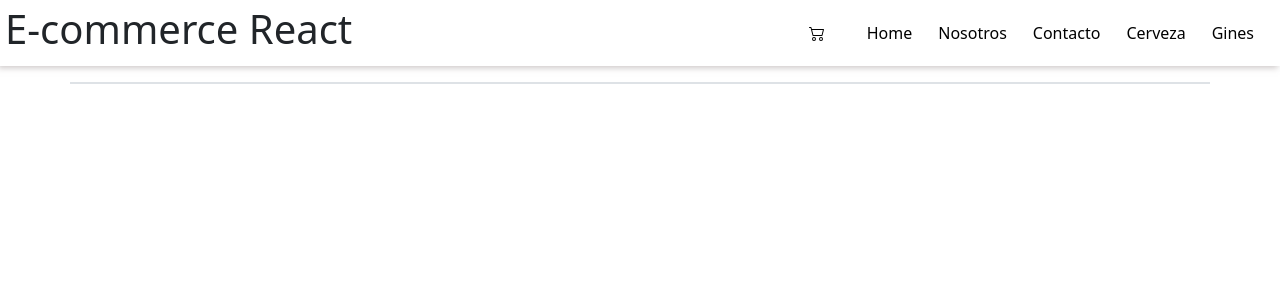
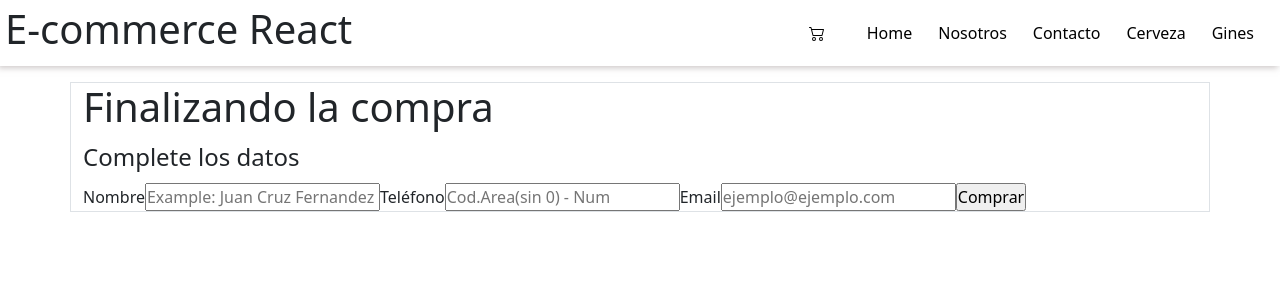
Before and after one commit to JuanCruzFernandez1995/react-app, a React (Create React App) app in the folder mi-react/: page /checkout in a window 1280 px wide. Shown: the top 300 px of the page. Built offline with nearby package versions, Linux system fonts and the light colour scheme.

Commit message:
checkout

```diff
--- a/mi-react/src/App.js
+++ b/mi-react/src/App.js
@@ -5,6 +5,7 @@ import NavBar from './components/NavBar';
 import { BrowserRouter, Routes, Route } from "react-router-dom";
 import {CartProvider} from './store/cartContext';
 import Cart from './components/Cart/Cart';
+import Checkout from './components/Checkout';
 
 function App() {
   return (
@@ -23,6 +24,7 @@ function App() {
                     <Route path="/detalle/:id" element={<ItemDetailContainer />} />
                     <Route path="/category/:idCategory" element={<ItemListContainer greeting="Nuestros Productos"/>} />
                     <Route path="/cart" element={<Cart />} />
+                    <Route path="/checkout" element={<Checkout />} />
                   </Routes>
                 </div>
               </div>
--- a/mi-react/src/components/Cart/Cart.js
+++ b/mi-react/src/components/Cart/Cart.js
@@ -29,7 +29,9 @@ function Cart() {
                           <span className="text-right ml-3"></span>
                         </div>
                         <div className='d-flex flex-column gap-1'>
-                          <button type='button' className="btn-sm btn btn-out btn-primary btn-square btn-main"> CHECKOUT </button>
+                          <Link to="/checkout">
+                            <button type='button' className="btn-sm btn btn-out btn-primary btn-square btn-main"> CHECKOUT </button>
+                          </Link>
                           <Link to="/">
                             <button  type='button' className="btn-sm btn btn-out btn-success btn-square btn-main">CONTINUAR
                             </button >
--- /dev/null
+++ b/mi-react/src/components/Checkout.js
@@ -0,0 +1,86 @@
+import { cartContext } from '../store/cartContext';
+import { useContext } from 'react';
+import React, { useState } from 'react'
+import { collection, addDoc } from "firebase/firestore";
+import { Link } from 'react-router-dom'
+import firestoreDB from "../services/firebase";
+import { async } from '@firebase/util';
+
+function Checkout(){
+    const {cart, totalPrice, clearCart } = useContext(cartContext);
+    const [userBuyer, setUserBuyer] = useState({
+        name: "",
+        phone: "",
+        email: "",
+    })
+
+    const [orderFirebase, setOrderFirebase] = useState({
+        id: '',
+        complete: false,
+    });
+
+    const purchaseOrder = {
+        buyer: {...userBuyer},
+        items: [...cart],
+        total: totalPrice(),
+        date: new Date(),
+    };
+
+    async function handleSubmit(e) {
+        e.preventDefault();
+        const collectionRef = collection(firestoreDB, "orders");
+        const order = await addDoc(collectionRef, purchaseOrder);
+        setOrderFirebase({ id: order.id, complete: true });
+        clearCart();
+    }
+
+    function inputChangeHandler(e) {
+        const input = e.target;
+        const value = input.value;
+        const inputName = input.name;
+        let copyUserData = {...userBuyer};
+        copyUserData[inputName] = value;
+        setUserBuyer(copyUserData);
+    }
+
+    if (orderFirebase.complete === true) {
+        return (
+            <main>
+                <div>
+                    <h1>
+                        Haz realizado correctamente una compra!
+                    </h1>
+                    <h3> Gracias por confiar en nosotros {userBuyer.name} </h3>
+                    <h5> A la brevedad recibiras mas informacion de tu compra en la siguiente direccion: {userBuyer.email} </h5>
+                    <h5> Tu codigo de seguimiento: {orderFirebase.id} </h5>
+                    <Link to="/">
+                        <button>
+                            Continuar comprando
+                        </button>
+                    </Link>
+                </div>
+            </main>
+        )
+    }
+    else {
+        return (
+            <main>
+                <div>
+                    <h1> Finalizando la compra </h1>
+                    <form onSubmit={handleSubmit}>
+                        <legend className='label'> Complete los datos</legend>
+                        <label className='label' htmlFor='name'> Nombre </label>
+                        <input className='formInput' type="text" name='name' value={userBuyer.name} onChange={inputChangeHandler} placeholder='Example: Juan Cruz Fernandez' required></input>
+                        <label className='label' htmlFor="phone">Teléfono</label>
+                        <input className='formInput' type="number" name='phone' value={userBuyer.phone} onChange={inputChangeHandler} placeholder='Cod.Area(sin 0) - Num' required></input>
+                        <label className='label' htmlFor="email">Email</label>
+                        <input className='formInput' type="email" name='email' value={userBuyer.email} onChange={inputChangeHandler} placeholder='ejemplo@ejemplo.com' required></input>
+                        <input className='buttonForm' type="submit" value='Comprar'></input>
+                    </form>
+                </div>
+            </main>
+        )
+    }
+}
+
+export default Checkout;
```
